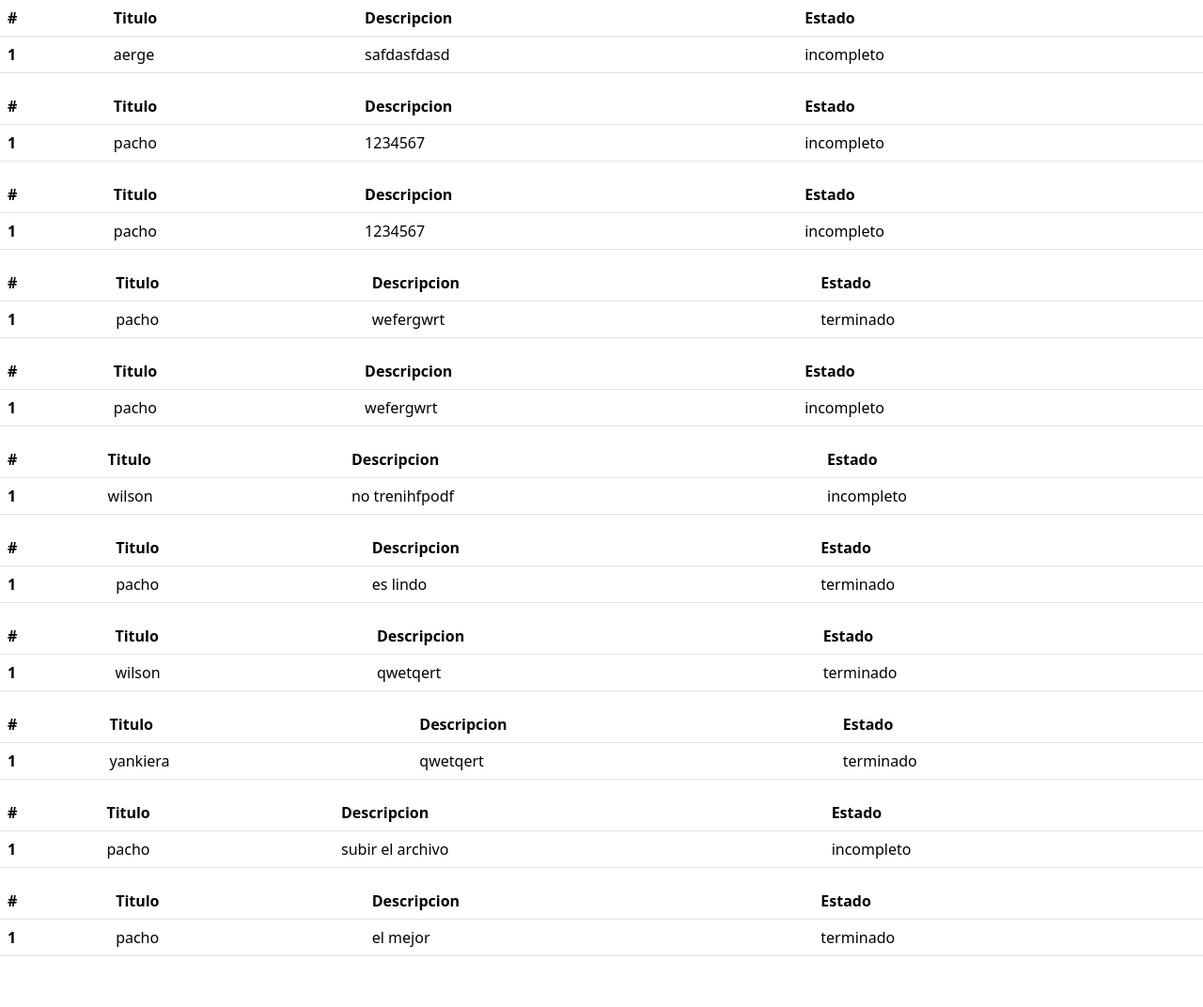
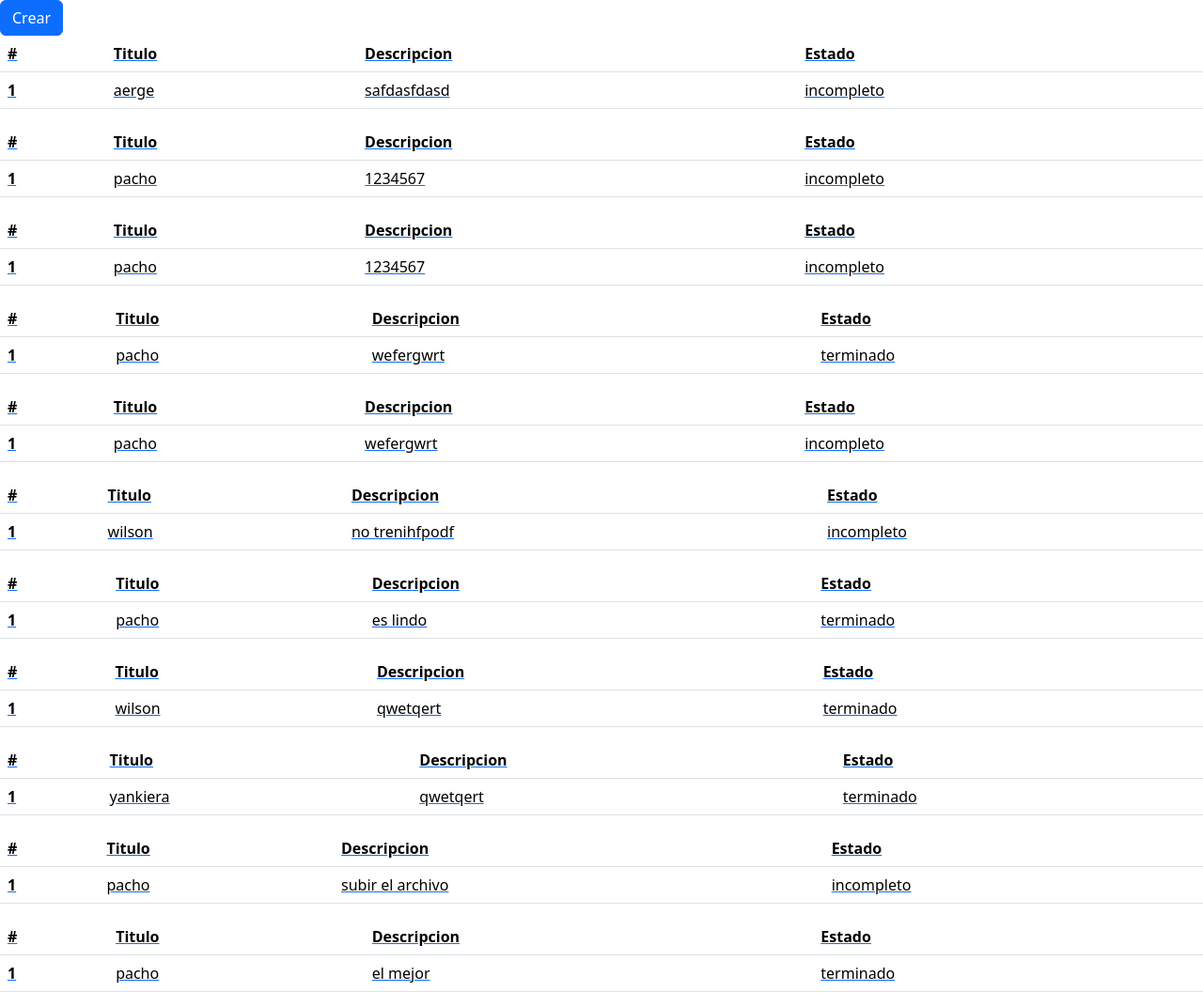
Before and after one commit to Pacho17/listarActividades, a Django app: page / in a window 1280 px wide. Shown: the whole page at 94% size. Before the commit the page ends 1018 px from the top, so only its background shows below. Run offline with Django 5.2, Linux system fonts and the light colour scheme; data comes from the database, SQL or seed files in the repository; both versions use the stored data as it was after the commit.

Commit message:
cree un boton para volver a la pagina de agregar y adjunte(/) a la url que me faltaba

```diff
--- a/actividades/templates/listar.html
+++ b/actividades/templates/listar.html
@@ -6,7 +6,12 @@
 
 <body>
 <div>
+        <a></a>
+        <a href="{% url 'crear' %}">
+        <button class="btn btn-primary">Crear</button>
 
+
+</div>
     {% for tarea in tareas %}
     <table class="table">
         <thead>
--- a/actividades/urls.py
+++ b/actividades/urls.py
@@ -3,6 +3,6 @@ from.views import *
 
 urlpatterns = [
     path('', listar, name='listar'),
-    path('crear', crear, name='crear')
+    path('crear/', crear, name='crear'),
 
 ]
```
Also changed, not shown: actividades/templates/crear.html (line endings or trailing spaces), db.sqlite3.
